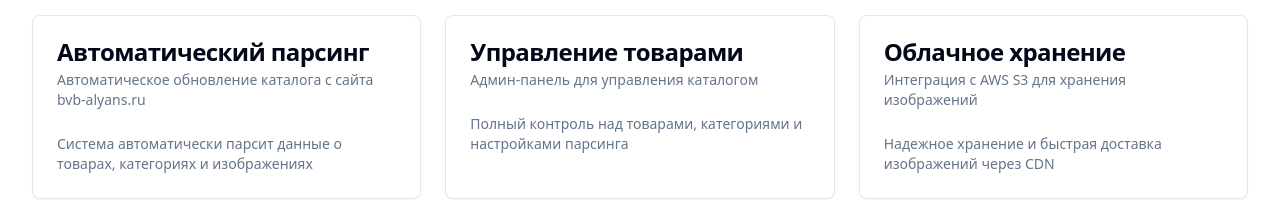
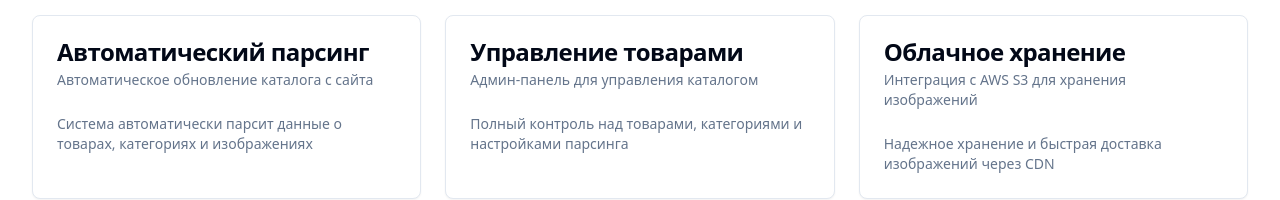
Before and after one commit to DmitriyEvtin/hosting-top, a Next.js app: page / in a window 1280 px wide. Shown: the part 540-740 px from the top of the page. Built offline with nearby package versions, Linux system fonts and the light colour scheme; no server answers.

Commit message:
Update parsing configuration and remove site references

```diff
--- a/src/app/layout.tsx
+++ b/src/app/layout.tsx
@@ -3,8 +3,7 @@ import "./globals.css";
 
 export const metadata: Metadata = {
   title: "Каталог металлопроката",
-  description:
-    "Автоматический каталог товаров с парсингом данных с bvb-alyans.ru",
+  description: "Автоматический каталог товаров с парсингом данных",
 };
 
 export default function RootLayout({
--- a/src/pages/home/ui/HomePage/HomePage.tsx
+++ b/src/pages/home/ui/HomePage/HomePage.tsx
@@ -29,7 +29,7 @@ export function HomePage() {
           <CardHeader>
             <CardTitle>Автоматический парсинг</CardTitle>
             <CardDescription>
-              Автоматическое обновление каталога с сайта bvb-alyans.ru
+              Автоматическое обновление каталога с сайта
             </CardDescription>
           </CardHeader>
           <CardContent>
--- a/src/shared/lib/parsing-config.ts
+++ b/src/shared/lib/parsing-config.ts
@@ -1,6 +1,6 @@
 /**
  * Конфигурация парсинга
- * Настройки для парсинга данных с bvb-alyans.ru
+ * Настройки для парсинга данных
  */
 
 import { env } from "./env";
```
